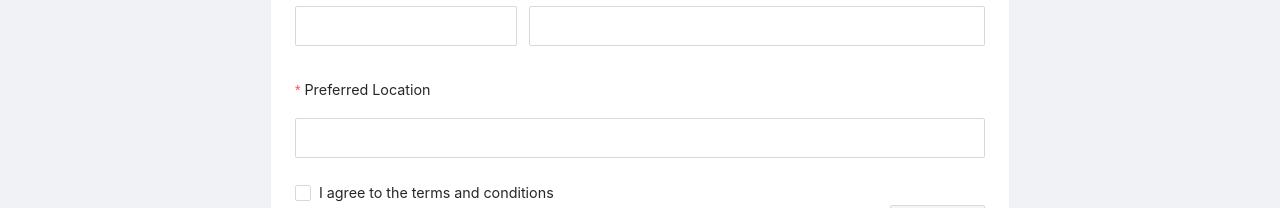
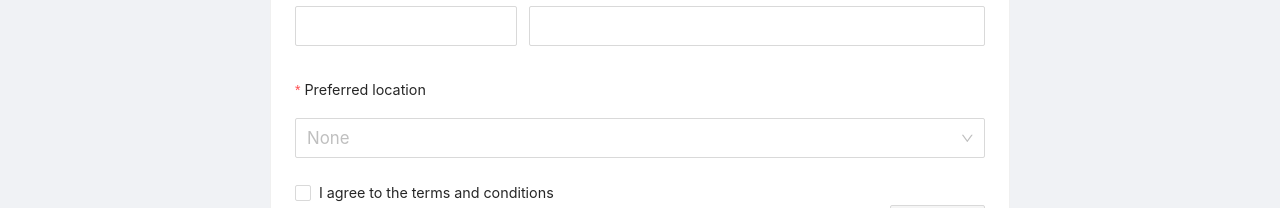
Before and after one commit to Alphacosmic/WebWork, a React (Vite) app: page /internfair/student/register in a window 1280 px wide. Shown: the part 726-934 px from the top of the page. Built offline with nearby package versions, Linux system fonts and the light colour scheme.

Commit message:
made enum select for preferred location

```diff
--- a/src/views/RegisterForm/RegisterForm.jsx
+++ b/src/views/RegisterForm/RegisterForm.jsx
@@ -48,6 +48,8 @@ const idddList = [
 	"Electric Vehicles",
 	"Tech MBA",
 ];
+
+const preferredLocations = ["WFH", "IN_PERSON"];
 
 const RegisterForm = () => {
 	const [form] = Form.useForm();
@@ -323,15 +325,19 @@ const RegisterForm = () => {
 							<Col span={24}>
 								<Form.Item
 									name="preferredLocation"
-									validateFirst={true}
-									label={<span>Preferred Location</span>}
+									label={<span>Preferred location</span>}
 									rules={[
 										{
 											required: true,
-											message: "Please input your preferred location!",
 										},
 									]}>
-									<Input />
+									<Select placeholder="None">
+										{preferredLocations.map((value, i) => (
+											<Option key={i} value={value}>
+												{value}
+											</Option>
+										))}
+									</Select>
 								</Form.Item>
 							</Col>
 						</Row>
--- a/src/views/StudentDashboard/Profiles/index.jsx
+++ b/src/views/StudentDashboard/Profiles/index.jsx
@@ -24,6 +24,7 @@ const ProfilesTable = ({ updatePaymentInfo }) => {
 		axios
 			.get("/getAppliedProfiles")
 			.then((res) => {
+				console.log(res);
 				const formattedData = res.data.appliedProfiles.map((item) => ({
 					...item.profile,
 					studentCurrentRound: item.round,
@@ -47,7 +48,6 @@ const ProfilesTable = ({ updatePaymentInfo }) => {
 						{}
 					),
 				}));
-
 				setProfiles(formattedData);
 			})
 			.catch((err) => {
```
